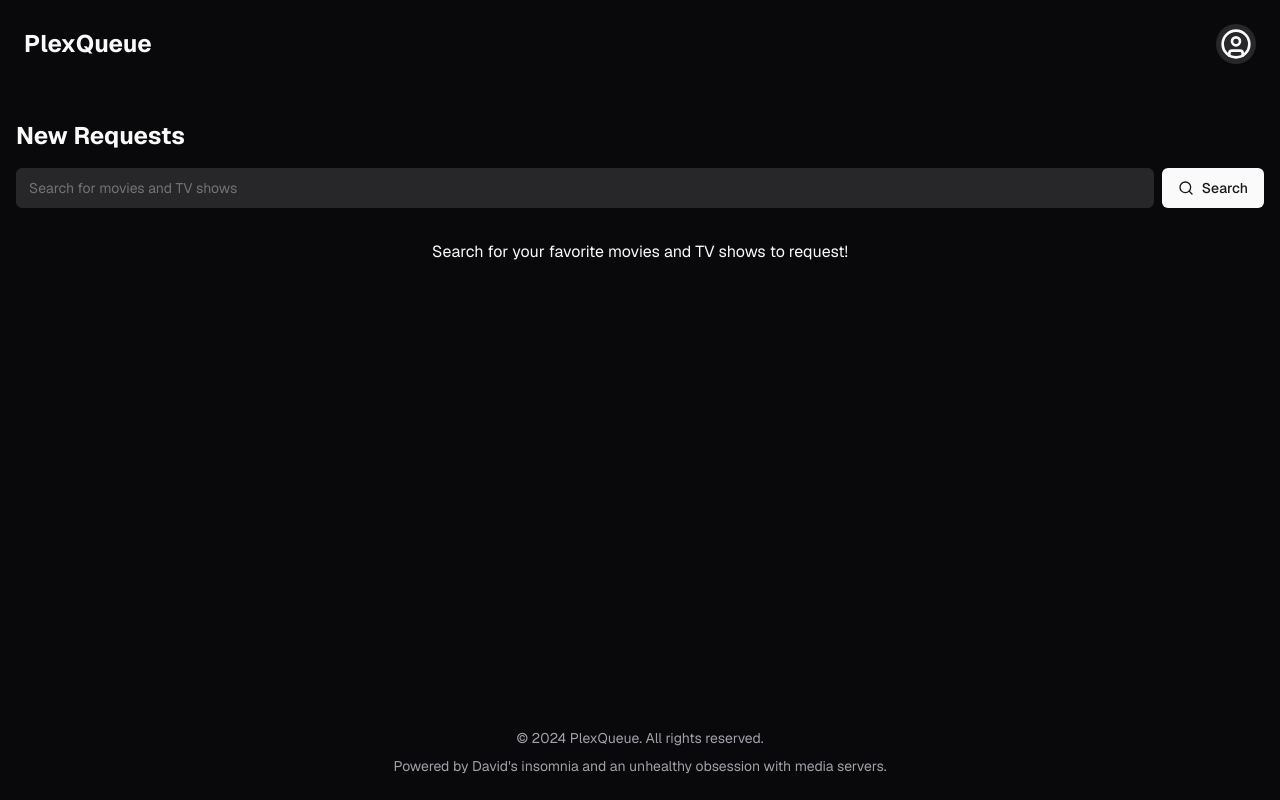
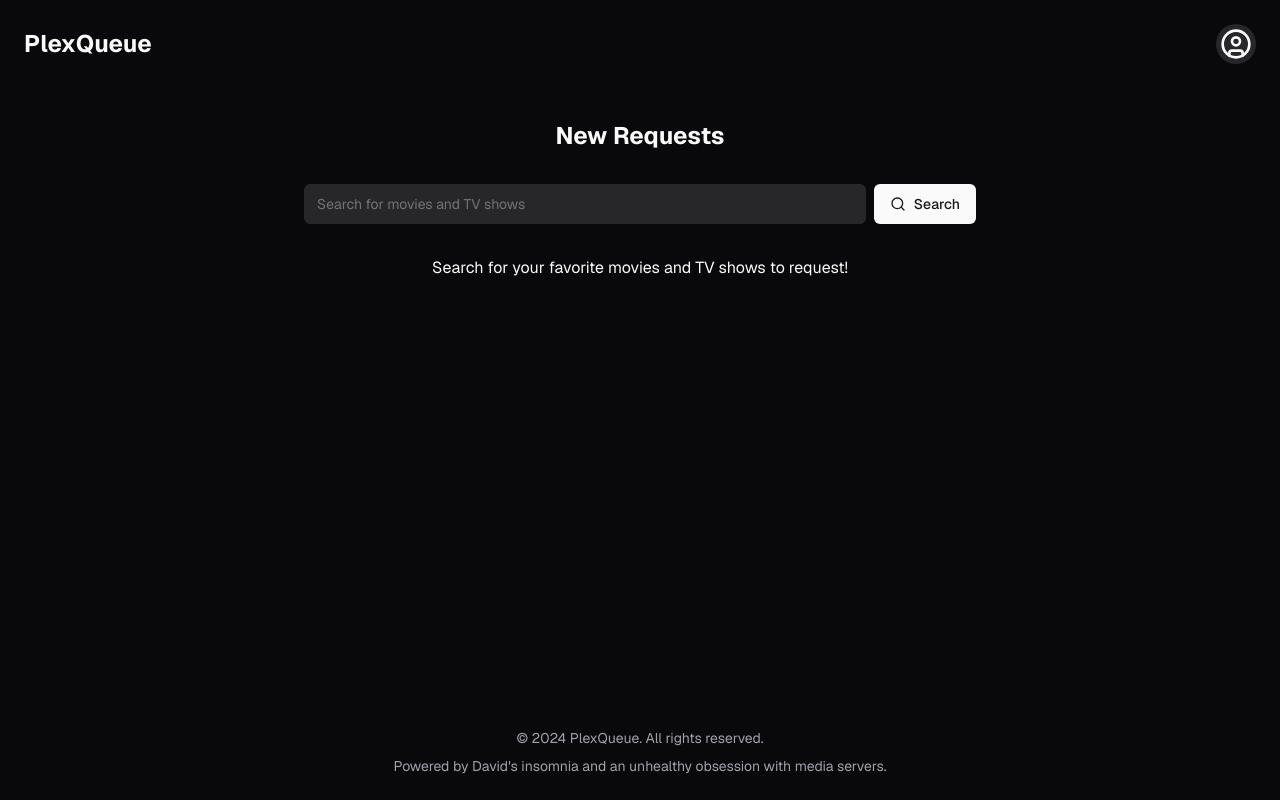
Before and after one commit to kauf5350/plexqueue, a Next.js app: page /dashboard/new-request in a window 1280 px wide. Built offline with nearby package versions, Linux system fonts and the light colour scheme.

Commit message:
Restyled requests page

```diff
--- a/app/dashboard/new-request/page.tsx
+++ b/app/dashboard/new-request/page.tsx
@@ -52,9 +52,11 @@ export default function NewRequestPage() {
       <DashboardHeader />
 
       <main className="flex-grow container mx-auto px-4 py-8">
-        <h1 className="text-2xl font-bold mb-4">New Requests</h1>
+        <h1 className="text-2xl font-bold mb-8 text-center">New Requests</h1>
 
-        <SearchBar onSearch={handleSearch} />
+        <div className="mb-8">
+          <SearchBar onSearch={handleSearch} />
+        </div>
 
         {isLoading && <div className="text-center">Loading...</div>}
 
@@ -66,7 +68,7 @@ export default function NewRequestPage() {
           </div>
         )}
 
-        <div className="grid grid-cols-1 md:grid-cols-3 gap-4">
+        <div className="grid grid-cols-1 sm:grid-cols-2 md:grid-cols-3 lg:grid-cols-4 gap-4">
           {searchResults.map((result) => (
             <MediaCard
               key={result.id}
@@ -82,7 +84,7 @@ export default function NewRequestPage() {
         </div>
 
         {searchResults.length > 0 && (
-          <div className="mt-4 flex justify-center">
+          <div className="mt-8 flex justify-center">
             <Button
               onClick={() => setPage((prev) => Math.max(prev - 1, 1))}
               disabled={page === 1}
--- a/components/SearchBar.tsx
+++ b/components/SearchBar.tsx
@@ -16,7 +16,7 @@ export function SearchBar({ onSearch }: SearchBarProps) {
   };
 
   return (
-    <form onSubmit={handleSubmit} className="mb-8">
+    <form onSubmit={handleSubmit} className="w-full max-w-2xl mx-auto">
       <div className="flex gap-2">
         <Input
           type="text"
```
